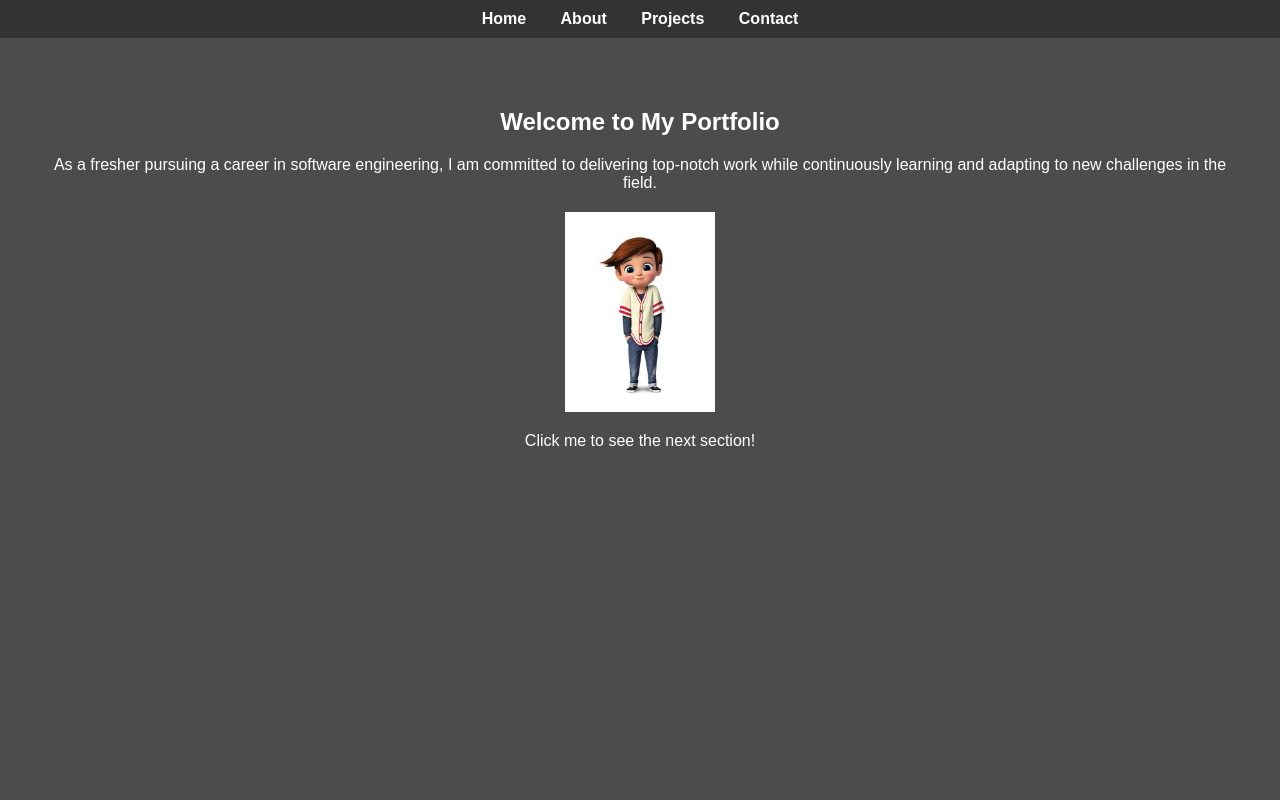
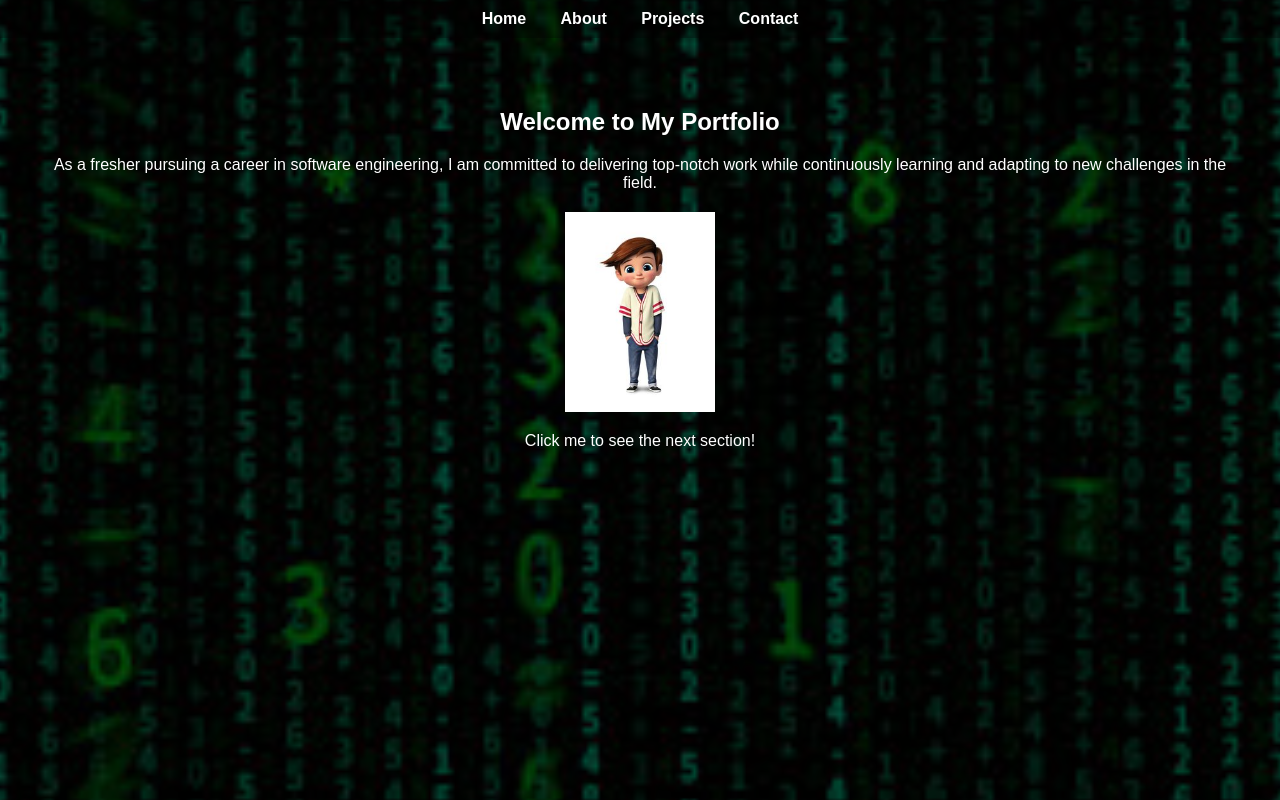
Before and after one commit to Mahii-31/interactive, a plain HTML site: page index.html in a window 1280 px wide. Shown: the top 800 px of the page. Drawn offline with Linux system fonts and the light colour scheme.

Commit message:
Update styles.css

```diff
--- a/styles.css
+++ b/styles.css
@@ -3,7 +3,7 @@ body {
     margin: 0;
     padding: 0;
     color: #333;
-    background-image: url('coding-background.jpg');
+    background-image: url('code.jpg');
     background-size: cover;
     background-attachment: fixed;
     background-repeat: no-repeat;
```
